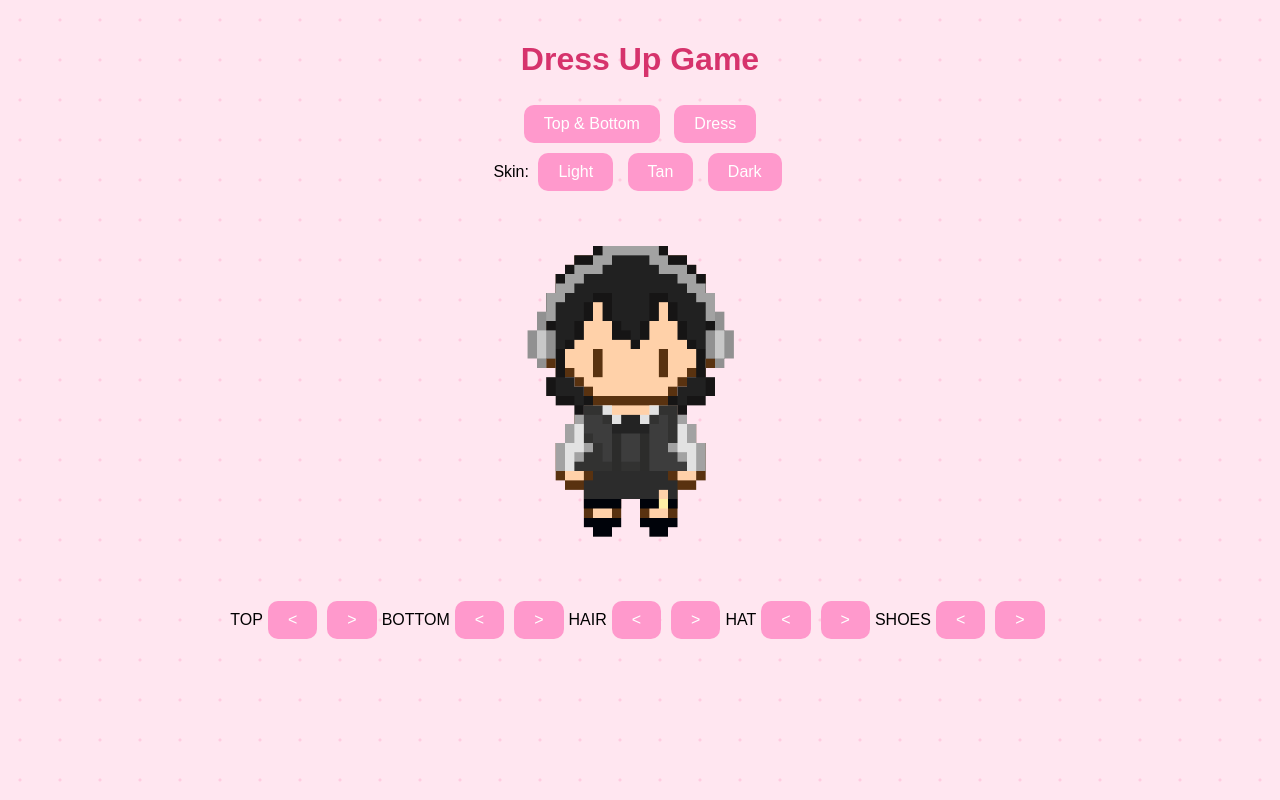
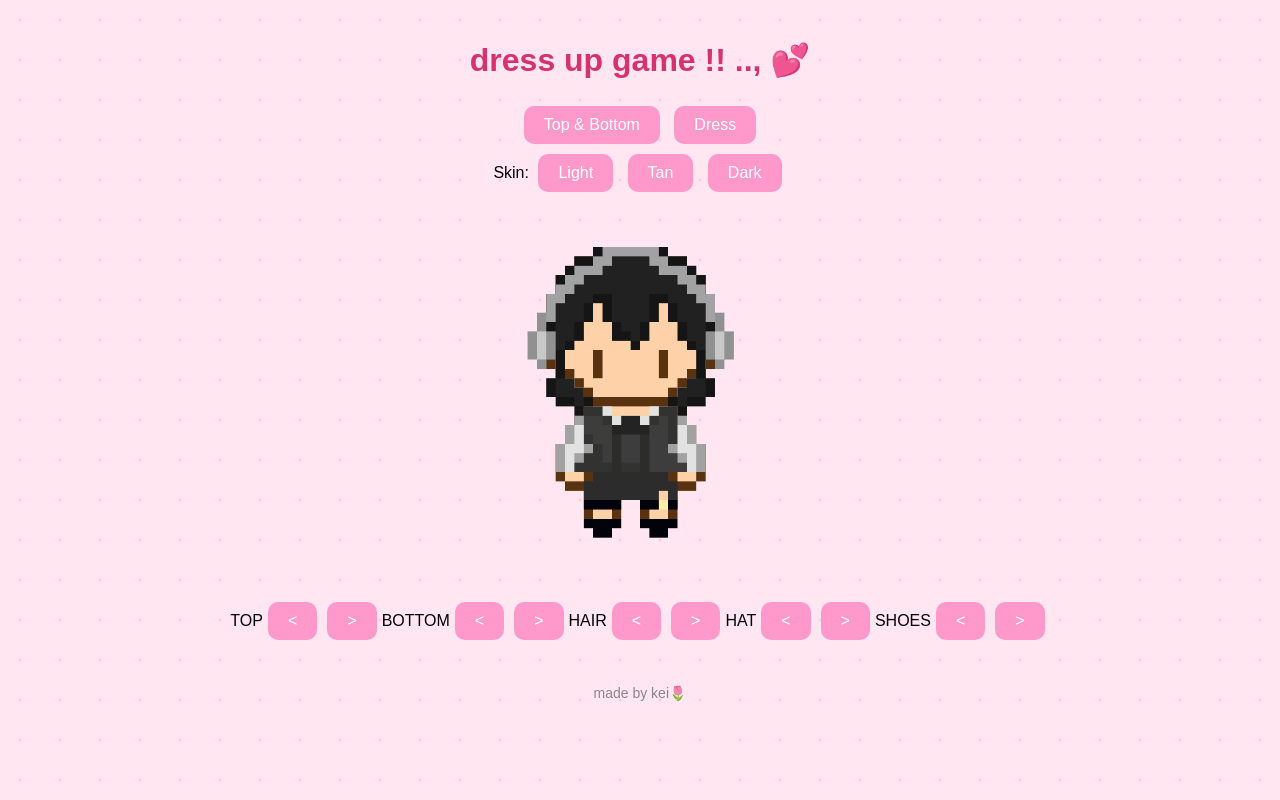
Before and after one commit to caatzz-z/pixelated-dress-up-game, a plain HTML site: page index.html in a window 1280 px wide. Drawn offline with Linux system fonts and the light colour scheme.

Commit message:
Update index.html

```diff
--- a/index.html
+++ b/index.html
@@ -2,12 +2,12 @@
 <html lang="en">
 <head>
   <meta charset="UTF-8">
-  <title>Dress Up Game</title>
+  <title> dress up game !! .., 💕 </title>
   <link rel="stylesheet" href="style.css">
 </head>
 <body>
   <div class="container">
-    <h1>Dress Up Game</h1>
+    <h1> dress up game !! .., 💕 </h1>
 
     <div class="mode-buttons">
       <button onclick="setMode('topbottom')">Top & Bottom</button>
@@ -40,5 +40,9 @@
   </div>
 
   <script src="script.js"></script>
+
+  <footer style="text-align:center; margin: 20px 0; font-size: 14px; color: #888;">
+    made by kei🌷
+  </footer>
 </body>
 </html>
```
